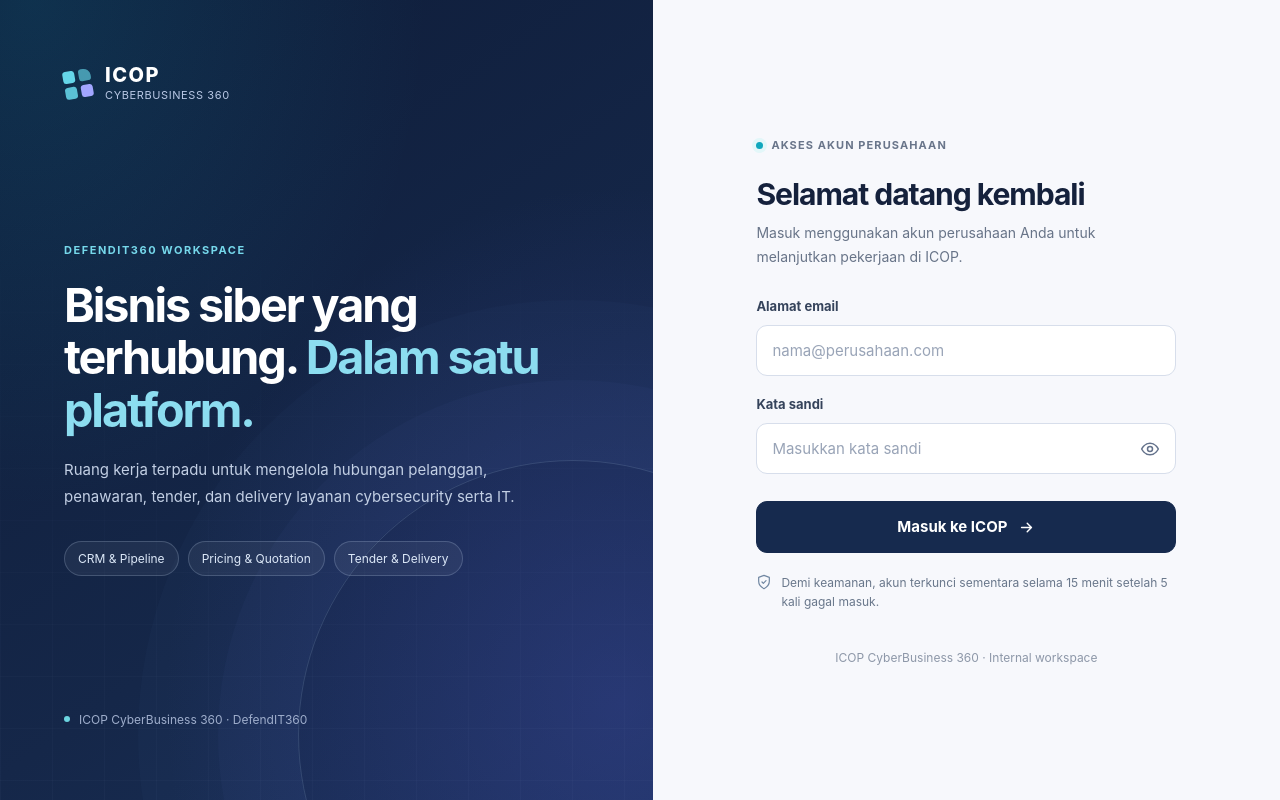
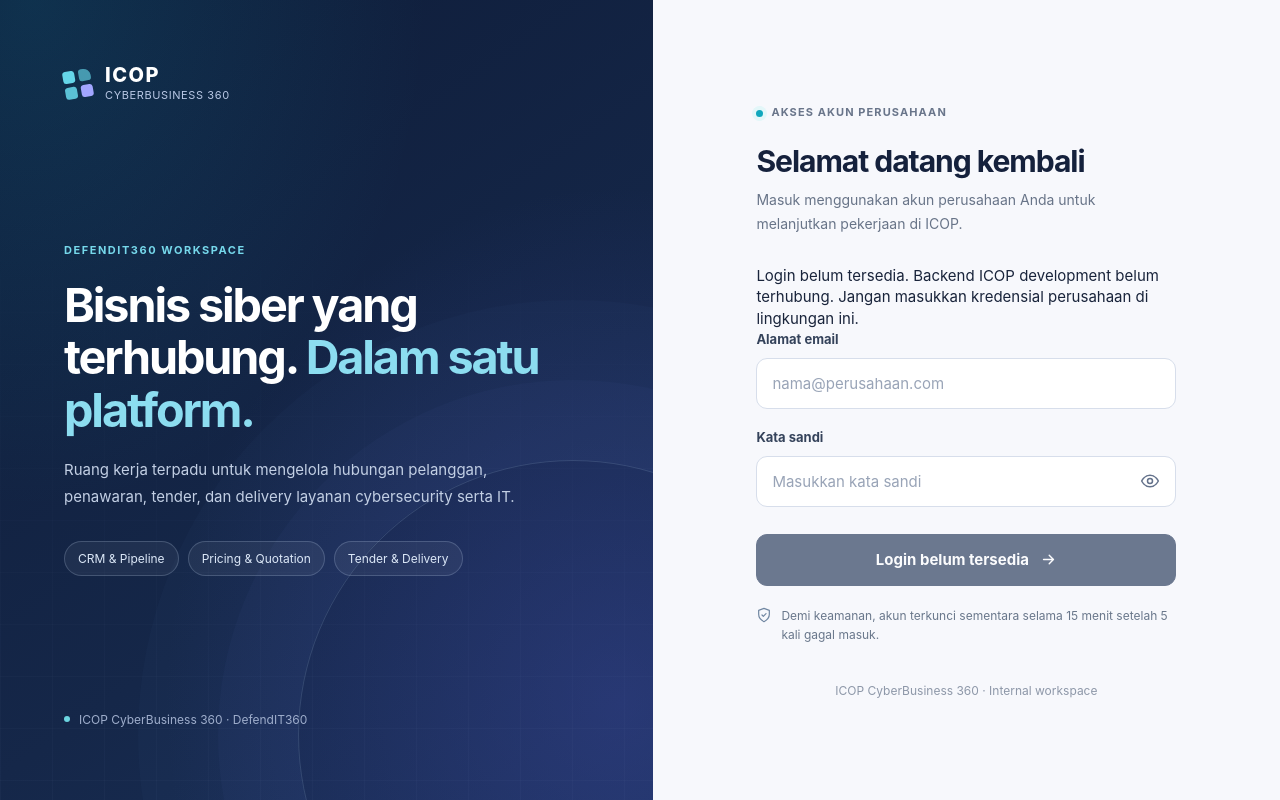
Before and after one commit to elanghaqeem-hash/ICOP, a Next.js app in the folder apps/web/: page /login in a window 1280 px wide. Built offline with nearby package versions, Linux system fonts and the light colour scheme.

Commit message:
feat(cloudflare): disable login until API backend readiness is configured

```diff
--- a/apps/web/src/app/login/page.tsx
+++ b/apps/web/src/app/login/page.tsx
@@ -1,7 +1,7 @@
 'use client';
 
 import { useRouter } from 'next/navigation';
-import { useState, type FormEvent } from 'react';
+import { useEffect, useState, type FormEvent } from 'react';
 import { api, setSession } from '@/lib/api';
 import { ErrorBox, useAction } from '@/components/ui';
 import './login.css';
@@ -26,12 +26,37 @@
   const [email, setEmail] = useState('');
   const [password, setPassword] = useState('');
   const [showPassword, setShowPassword] = useState(false);
+  const [backend, setBackend] = useState<'checking' | 'configured' | 'not-configured' | 'unknown'>('checking');
+  const [isCloudflareDev, setIsCloudflareDev] = useState(false);
+  const [statusAttempt, setStatusAttempt] = useState(0);
+  const canSignIn = backend === 'configured';
+
+  useEffect(() => {
+    setIsCloudflareDev(window.location.hostname.endsWith('.workers.dev'));
+    const controller = new AbortController();
+    let active = true;
+    fetch('/api/system/status', {
+      cache: 'no-store', credentials: 'same-origin', signal: controller.signal,
+    })
+      .then(async (res) => {
+        if (!res.ok) throw new Error('Backend readiness unavailable');
+        return res.json() as Promise<{ backend?: string }>;
+      })
+      .then((status) => {
+        if (!active) return;
+        setBackend(status.backend === 'CONFIGURED_UNVERIFIED'
+          ? 'configured'
+          : status.backend === 'NOT_CONFIGURED' ? 'not-configured' : 'unknown');
+      })
+      .catch(() => { if (active) setBackend('unknown'); });
+    return () => { active = false; controller.abort(); };
+  }, [statusAttempt]);
   const { busy, error, run } = useAction();
   const router = useRouter();
 
   const submit = (e: FormEvent<HTMLFormElement>) => {
     e.preventDefault();
-    if (busy) return;
+    if (busy || !canSignIn) return;
     void run(async () => {
       // Keep the existing tenant, API contract, session handling, and MFA routing.
       const r = await api('/api/v1/auth/login', { body: { tenant: 'DEIT', email, password } });
@@ -68,6 +93,9 @@
 
       <main className="auth-main">
         <div className="auth-form-shell">
+          {isCloudflareDev && (
+            <div className="auth-dev-marker" aria-label="Lingkungan pengembangan">Development · Cloudflare</div>
+          )}
           <div className="auth-topline"><span className="auth-topline__dot" /> Akses akun perusahaan</div>
           <form className="auth-card" onSubmit={submit}>
             <div className="auth-card__heading">
@@ -75,6 +103,23 @@
               <p>Masuk menggunakan akun perusahaan Anda untuk melanjutkan pekerjaan di ICOP.</p>
             </div>
             <ErrorBox error={error} />
+            <div className="auth-readiness" role="status" aria-live="polite">
+              {backend === 'checking' && 'Memeriksa kesiapan koneksi login…'}
+              {backend === 'not-configured' && (
+                <span>Login belum tersedia. Backend ICOP development belum terhubung. Jangan masukkan kredensial perusahaan di lingkungan ini.</span>
+              )}
+              {backend === 'configured' && (
+                <span>Koneksi backend sudah dikonfigurasi, tetapi belum dinyatakan lolos UAT. Gunakan hanya akun pengujian yang diizinkan.</span>
+              )}
+              {backend === 'unknown' && (
+                <>
+                  <span>Status koneksi tidak dapat dipastikan. Login ditunda sampai pemeriksaan berhasil.</span>
+                  <button type="button" onClick={() => { setBackend('checking'); setStatusAttempt((v) => v + 1); }}>
+                    Periksa ulang
+                  </button>
+                </>
+              )}
+            </div>
 
             <div className="auth-field">
               <label htmlFor="icop-login-email">Alamat email</label>
@@ -89,7 +134,7 @@
                 value={email}
                 onChange={(e) => setEmail(e.target.value)}
                 required
-                disabled={busy}
+                disabled={busy || !canSignIn}
               />
             </div>
 
@@ -112,6 +157,7 @@
                   onClick={() => setShowPassword((current) => !current)}
                   aria-label={showPassword ? 'Sembunyikan kata sandi' : 'Lihat kata sandi'}
                   aria-pressed={showPassword}
+                  disabled={busy || !canSignIn}
                   aria-controls="icop-login-password"
                 >
                   <PasswordVisibilityIcon visible={showPassword} />
@@ -119,8 +165,8 @@
               </div>
             </div>
 
-            <button className="auth-submit" type="submit" disabled={busy} aria-busy={busy}>
-              <span>{busy ? 'Sedang masuk…' : 'Masuk ke ICOP'}</span>
+            <button className="auth-submit" type="submit" disabled={busy || !canSignIn} aria-busy={busy || backend === 'checking'}>
+              <span>{busy ? 'Sedang masuk…' : backend === 'checking' ? 'Memeriksa layanan…' : !canSignIn ? 'Login belum tersedia' : 'Masuk ke ICOP'}</span>
               {!busy && (
                 <svg viewBox="0 0 24 24" fill="none" stroke="currentColor" strokeWidth="2" strokeLinecap="round" strokeLinejoin="round" aria-hidden="true">
                   <path d="M5 12h14m-6-6l6 6-6 6" />
```
